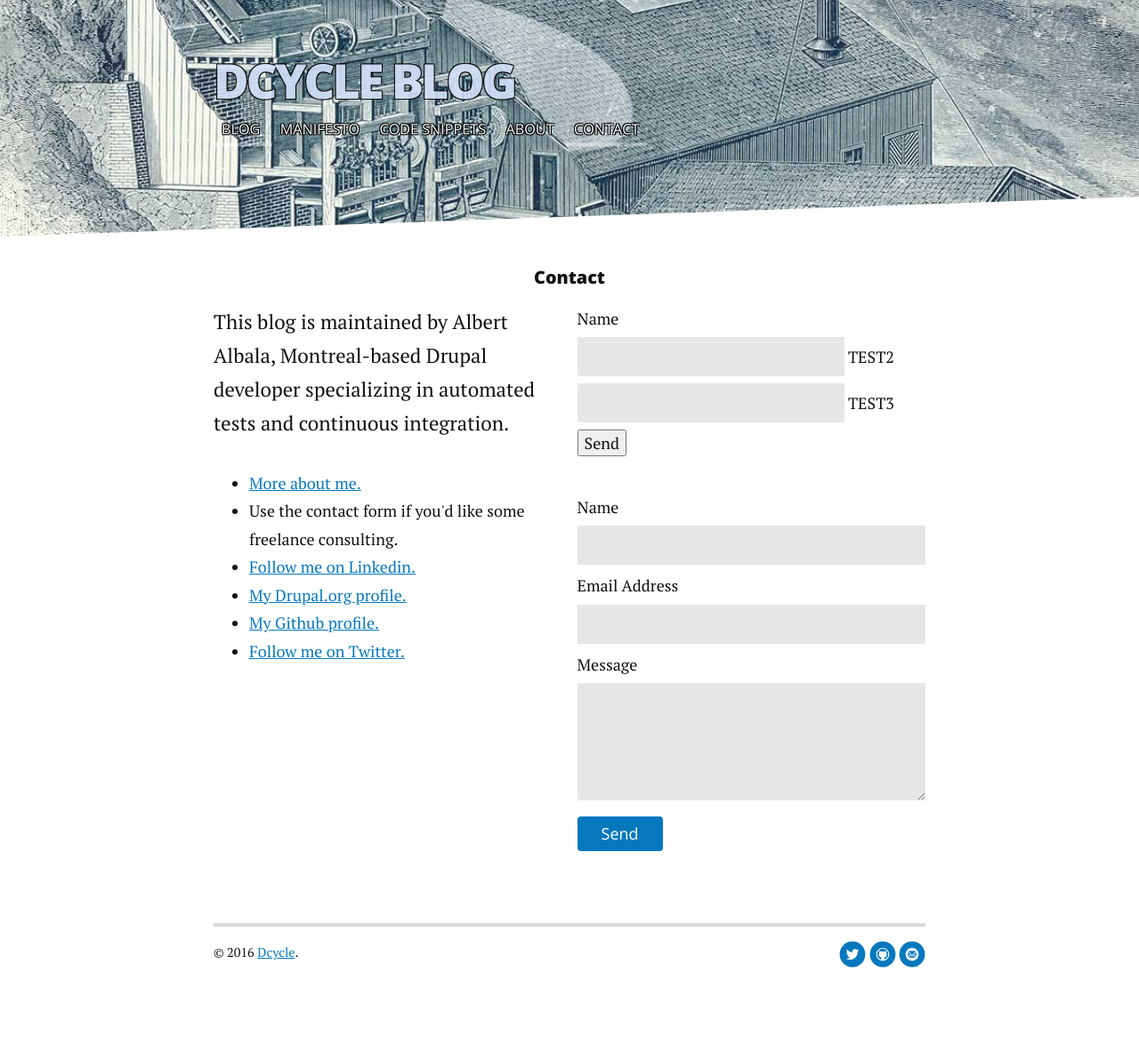
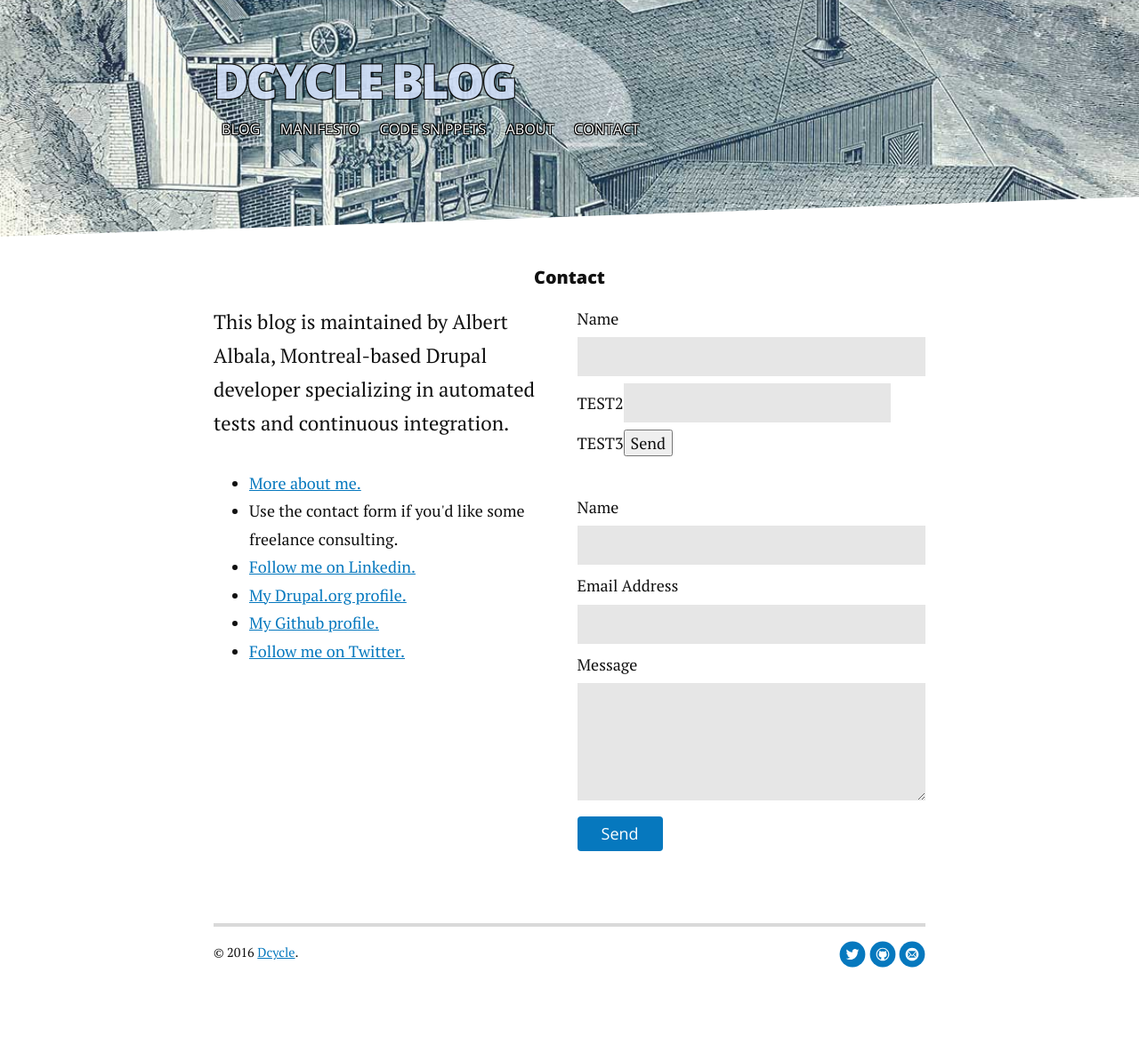
Before and after one commit to alberto56/dcycleblog, a Jekyll site: the page built from contact.md, in a window 1280 px wide. Shown: the whole page at 89% size. Built offline with Jekyll 4.4.1, drawn with Linux system fonts in a browser that asks for light colours; nearby versions of some CDN libraries.

Commit message:
Update contact.md

```diff
--- a/contact.md
+++ b/contact.md
@@ -19,7 +19,7 @@
   <form action="https://formspree.io/albert@dcycle.com" method="POST">
     <label for="name">Name</label>
     <input type="hidden" name="_next" value="http://blog.dcycle.com/thanks">
-    <input type="text" name="name">
+    <input type="text" id="name" name="name" class="full-width"><br>
     TEST2<input type="email" name="_replyto">
     TEST3<input type="submit" value="Send">
   </form>
```
